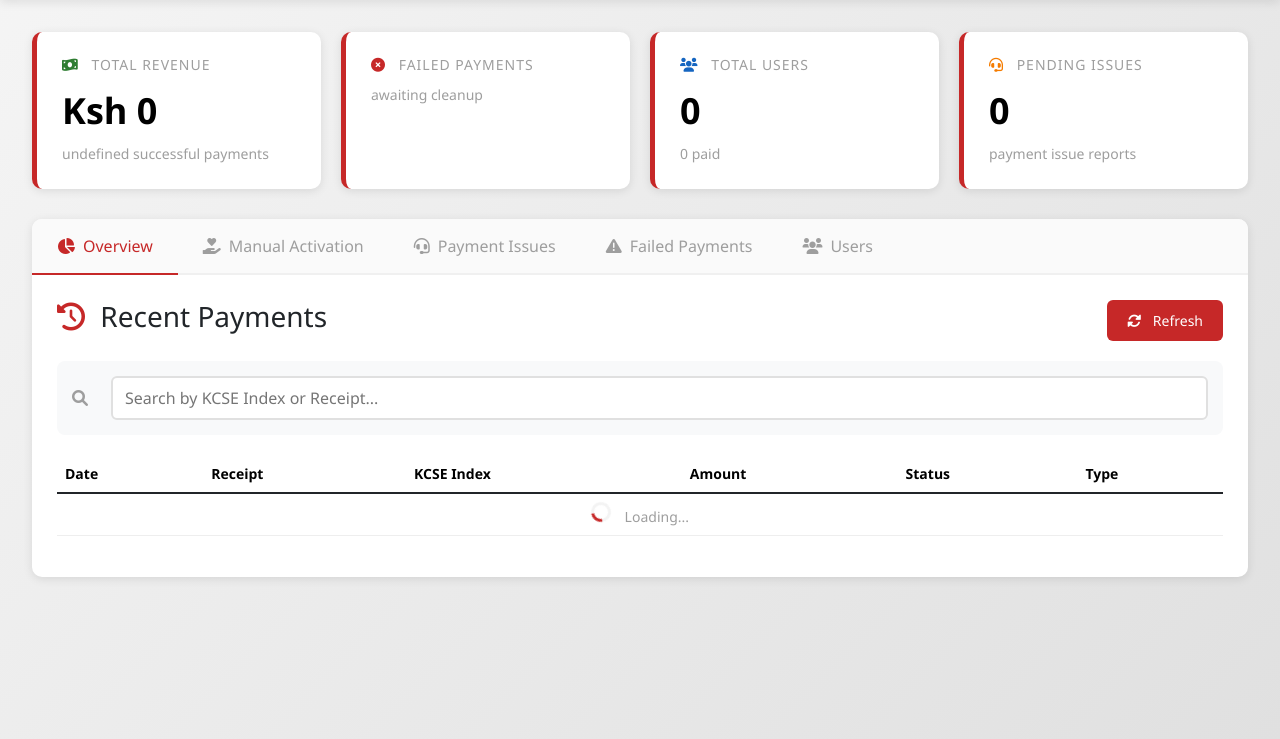
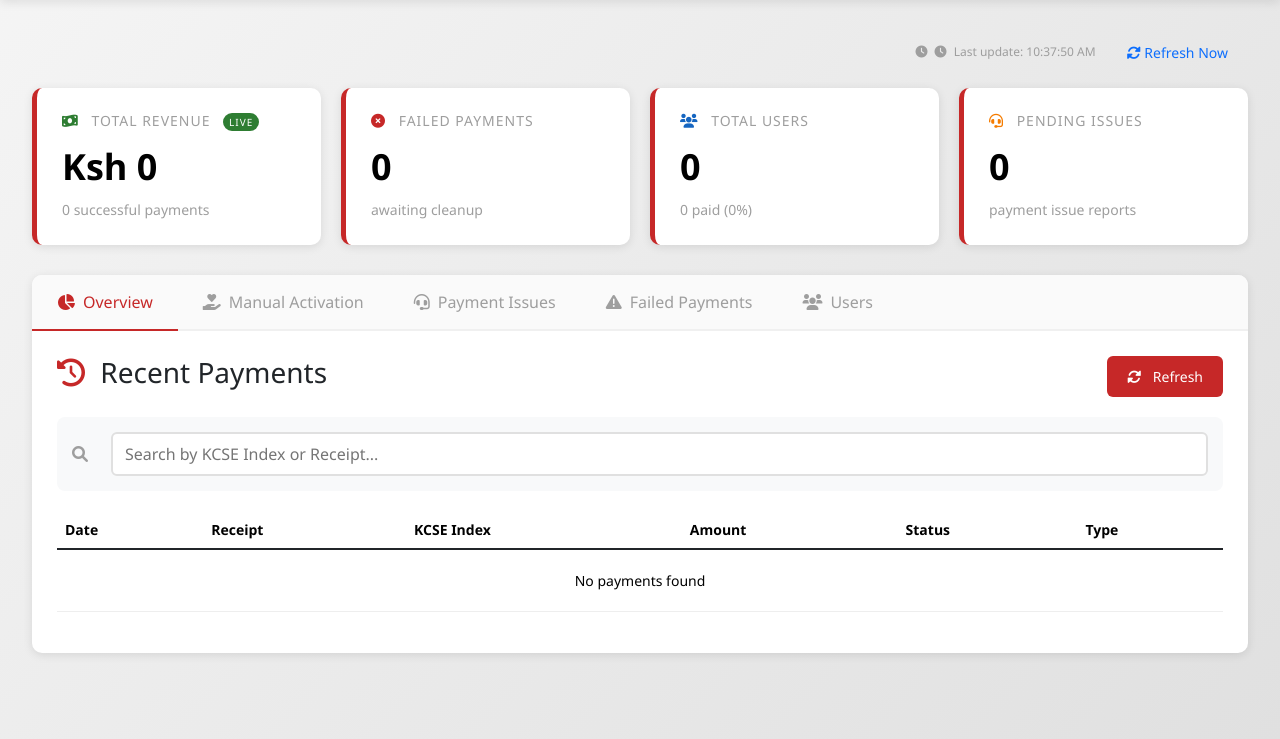
Before and after one commit to Hean-Macharia/cluster-points, a Flask app: page /admin/dashboard in a window 1280 px wide. Shown: the part 61-800 px from the top of the page. Run offline with Flask 3, Linux system fonts and the light colour scheme; the visitor is signed in with stand-in values (Sample User, id 1); data that the repository does not hold is empty.

Commit message:
working  version

```diff
--- a/app.py
+++ b/app.py
@@ -1530,22 +1530,70 @@ def admin_dashboard():
 @admin_required
 def admin_stats():
     try:
-        total_payments = payments_collection.count_documents({'status': 'completed'})
-        total_amount = sum(p.get('amount', 0) for p in payments_collection.find({'status': 'completed'}))
+        # Get ALL completed payments
+        all_completed = list(payments_collection.find({'status': 'completed'}))
+
+        # Calculate total from ALL completed payments (real-time total)
+        total_amount = sum(p.get('amount', PAYMENT_AMOUNT) for p in all_completed)
+        total_successful = len(all_completed)
+
+        # Get failed payments count
+        failed_payments = payments_collection.count_documents({'status': 'failed'})
+
+        # Get user stats
         total_users = users_collection.count_documents({})
         paid_users = users_collection.count_documents({'payment_status': 'completed'})
+
+        # Get pending payment issues count
+        pending_issues = 0
+        try:
+            if db is not None and hasattr(payment_issues_collection, 'count_documents'):
+                pending_issues = payment_issues_collection.count_documents({'status': 'pending'})
+        except:
+            pass
+
+        # Get recent payments (last 50) for display
+        recent_payments = list(payments_collection.find(
+            {'status': 'completed'},
+            sort=[('created_at', -1)],
+            limit=50
+        ))
+
+        # Format recent payments
+        formatted_payments = []
+        for payment in recent_payments:
+            user = users_collection.find_one({'user_id': payment.get('user_id')})
+
+            formatted_payments.append({
+                'created_at': payment.get('created_at').isoformat() if payment.get('created_at') else datetime.now().isoformat(),
+                'mpesa_receipt': payment.get('mpesa_receipt', 'N/A'),
+                'kcse_index': payment.get('kcse_index', user.get('kcse_index', 'N/A') if user else 'N/A'),
+                'amount': payment.get('amount', PAYMENT_AMOUNT),
+                'status': payment.get('status', 'completed'),
+                'manual_payment': payment.get('manual_payment', False)
+            })
+
+        # Calculate conversion rate
+        conversion_rate = round((paid_users / total_users * 100), 2) if total_users > 0 else 0
 
         return jsonify({
             'success': True,
             'stats': {
-                'total_payments': total_payments,
                 'total_amount': total_amount,
+                'total_successful': total_successful,
+                'failed_payments': failed_payments,
                 'total_users': total_users,
                 'paid_users': paid_users,
-                'pending_users': total_users - paid_users
-            }
+                'pending_users': total_users - paid_users,
+                'pending_issues': pending_issues,
+                'conversion_rate': conversion_rate
+            },
+            'recent_payments': formatted_payments
         })
-    except Exception as e:
+
+    except Exception as e:
+        logger.error(f"Admin stats error: {str(e)}")
+        logger.error(traceback.format_exc())
         return jsonify({'success': False, 'error': str(e)}), 500
 
 @app.route('/admin/api/users')
@@ -1697,10 +1745,17 @@ def allowed_file(filename):
 
 # Create payment_issues collection if using MongoDB
 # Create payment_issues collection if using MongoDB
+# Create payment_issues collection if using MongoDB (only once)
 if db is not None:
     payment_issues_collection = db['payment_issues']
+    # Create index for faster queries
+    payment_issues_collection.create_index('kcse_index')
+    payment_issues_collection.create_index('email')
+    payment_issues_collection.create_index('status')
+    print("✅ Payment issues collection ready")
 else:
     payment_issues_collection = DummyCollection()
+    print("⚠️ Using dummy collection for payment issues")
 
 # ===== PAYMENT ISSUE REPORTING ROUTES =====
 
@@ -1964,6 +2019,35 @@ def admin_get_screenshot(issue_id):
     except Exception as e:
         return jsonify({'error': str(e)}), 500
 
+@app.route('/api/check-pending-activation', methods=['POST'])
+def check_pending_activation():
+    """Check if user has a pending activation request"""
+    try:
+        data = request.json
+        identifier = data.get('identifier', '')
+
+        if not identifier:
+            return jsonify({'success': True, 'has_pending_activation': False})
+
+        pending = payment_issues_collection.find_one({
+            '$or': [
+                {'kcse_index': identifier},
+                {'email': identifier}
+            ],
+            'status': 'pending'
+        })
+
+        if pending:
+            return jsonify({
+                'success': True,
+                'has_pending_activation': True,
+                'reported_at': pending['reported_at'].isoformat() if pending.get('reported_at') else None
+            })
+
+        return jsonify({'success': True, 'has_pending_activation': False})
+
+    except Exception as e:
+        return jsonify({'success': False, 'error': str(e)}), 500
 
 # Email helper functions (implement based on your email service)
 def send_confirmation_email(email, kcse_index, issue_id):
@@ -1980,6 +2064,19 @@ def send_rejection_email(email, kcse_index, reason):
     """Send rejection email to user"""
     # Implement your email sending logic here
     pass
+@app.route('/admin/api/delete-failed-payments', methods=['POST'])
+@admin_required
+def admin_delete_failed_payments():
+    """Delete all failed payments"""
+    try:
+        result = payments_collection.delete_many({'status': 'failed'})
+        return jsonify({
+            'success': True,
+            'message': f'Deleted {result.deleted_count} failed payment records'
+        })
+    except Exception as e:
+        logger.error(f"Delete failed payments error: {str(e)}")
+        return jsonify({'success': False, 'error': str(e)}), 500
 
 if __name__ == '__main__':
     print("=" * 60)
--- a/templates/admin_dashboard.html
+++ b/templates/admin_dashboard.html
@@ -83,6 +83,12 @@
             border-radius: 10px;
             box-shadow: 0 2px 10px rgba(0,0,0,0.1);
             border-left: 5px solid var(--kuccps-red);
+            transition: transform 0.2s, box-shadow 0.2s;
+        }
+
+        .stat-card:hover {
+            transform: translateY(-2px);
+            box-shadow: 0 4px 15px rgba(0,0,0,0.15);
         }
 
         .stat-card h3 {
@@ -103,6 +109,16 @@
         .stat-label {
             color: var(--kuccps-medium-grey);
             font-size: 14px;
+        }
+
+        .live-badge {
+            background: var(--kuccps-green);
+            color: white;
+            font-size: 10px;
+            padding: 2px 6px;
+            border-radius: 10px;
+            margin-left: 8px;
+            vertical-align: middle;
         }
 
         .tab-container {
@@ -395,6 +411,18 @@
             border-radius: 6px;
             margin-bottom: 20px;
             font-size: 14px;
+            animation: slideIn 0.3s ease;
+        }
+
+        @keyframes slideIn {
+            from {
+                transform: translateY(-20px);
+                opacity: 0;
+            }
+            to {
+                transform: translateY(0);
+                opacity: 1;
+            }
         }
 
         .alert-success {
@@ -447,12 +475,11 @@
             cursor: pointer;
         }
 
-        .issue-card {
-            background: #f8f9fa;
-            border-left: 4px solid var(--kuccps-orange);
+        .last-update {
+            font-size: 12px;
+            color: var(--kuccps-medium-grey);
             margin-bottom: 15px;
-            padding: 15px;
-            border-radius: 8px;
+            text-align: right;
         }
 
         @media (max-width: 768px) {
@@ -472,6 +499,10 @@
             .modal-content {
                 width: 95%;
                 padding: 20px;
+            }
+
+            .stats-grid {
+                grid-template-columns: 1fr;
             }
         }
     </style>
@@ -486,10 +517,19 @@
     </div>
 
     <div class="container">
+        <!-- Last Update Info -->
+        <div class="last-update">
+            <i class="fas fa-clock me-1"></i>
+            <span id="lastUpdateTime">Last update: Just now</span>
+            <button class="btn btn-sm btn-outline-primary ms-2" onclick="manualRefresh()">
+                <i class="fas fa-sync-alt"></i> Refresh Now
+            </button>
+        </div>
+
         <!-- Stats Cards -->
         <div class="stats-grid" id="statsGrid">
             <div class="stat-card">
-                <h3><i class="fas fa-money-bill-wave me-2" style="color: var(--kuccps-green);"></i> Total Revenue</h3>
+                <h3><i class="fas fa-money-bill-wave me-2" style="color: var(--kuccps-green);"></i> Total Revenue <span class="live-badge">LIVE</span></h3>
                 <div class="stat-number" id="totalAmount">Ksh 0</div>
                 <div class="stat-label" id="successfulCount">0 successful payments</div>
             </div>
@@ -801,6 +841,8 @@
     <script>
         let currentTab = 'overview';
         let deleteCallback = null;
+        let lastTotalAmount = 0;
+        let lastCheckTime = new Date();
         let allData = {
             payments: [],
             failed: [],
@@ -813,13 +855,41 @@
         document.addEventListener('DOMContentLoaded', function() {
             loadStats();
             loadOverview();
+            updateTimestamp();
 
             // Setup form submission
             document.getElementById('manualPaymentForm').addEventListener('submit', function(e) {
                 e.preventDefault();
                 addManualPayment();
             });
+
+            // Start real-time updates
+            startRealTimeUpdates();
         });
+
+        // Update timestamp
+        function updateTimestamp() {
+            const now = new Date();
+            const timeStr = now.toLocaleTimeString();
+            document.getElementById('lastUpdateTime').innerHTML = `<i class="fas fa-clock me-1"></i> Last update: ${timeStr}`;
+        }
+
+        // Start real-time updates
+        function startRealTimeUpdates() {
+            // Update every 10 seconds
+            setInterval(() => {
+                if (currentTab) {
+                    refreshAllData();
+                }
+            }, 10000);
+        }
+
+        // Refresh all data
+        async function refreshAllData() {
+            await loadStats();
+            await loadTabData(currentTab);
+            updateTimestamp();
+        }
 
         // Show alert
         function showAlert(message, type) {
@@ -832,7 +902,6 @@
             `;
 
             const container = document.getElementById('alertContainer');
-            container.innerHTML = '';
             container.appendChild(alertDiv);
 
             setTimeout(() => {
@@ -870,25 +939,40 @@
             }
         }
 
+        // Manual refresh
+        function manualRefresh() {
+            refreshAllData();
+            showAlert('Dashboard manually refreshed', 'info');
+        }
+
         // Refresh all data
         function refreshData() {
-            loadStats();
-            loadTabData(currentTab);
+            refreshAllData();
             showAlert('Data refreshed successfully', 'success');
         }
 
-        // Load stats
+        // Load stats with real-time updates
         async function loadStats() {
             try {
                 const response = await fetch('/admin/api/stats');
                 const data = await response.json();
 
                 if (data.success) {
-                    document.getElementById('totalAmount').textContent = `Ksh ${data.stats.total_amount.toLocaleString()}`;
+                    const currentTotal = data.stats.total_amount;
+
+                    // Check for new payments
+                    if (lastTotalAmount > 0 && currentTotal > lastTotalAmount) {
+                        const difference = currentTotal - lastTotalAmount;
+                        showAlert(`💰 New payment received! +Ksh ${difference.toLocaleString()}`, 'success');
+                    }
+
+                    lastTotalAmount = currentTotal;
+
+                    document.getElementById('totalAmount').textContent = `Ksh ${currentTotal.toLocaleString()}`;
                     document.getElementById('successfulCount').textContent = `${data.stats.total_successful} successful payments`;
                     document.getElementById('failedCount').textContent = data.stats.failed_payments;
                     document.getElementById('totalUsers').textContent = data.stats.total_users;
-                    document.getElementById('paidUsers').textContent = `${data.stats.paid_users} paid`;
+                    document.getElementById('paidUsers').textContent = `${data.stats.paid_users} paid (${data.stats.conversion_rate}%)`;
                     document.getElementById('pendingIssues').textContent = data.stats.pending_issues || 0;
 
                     allData.payments = data.recent_payments || [];
@@ -1468,14 +1552,6 @@
                 showAlert('Failed to delete user', 'error');
             }
         }
-
-        // Auto-refresh every 30 seconds
-        setInterval(() => {
-            if (currentTab) {
-                loadStats();
-                loadTabData(currentTab);
-            }
-        }, 30000);
     </script>
 </body>
 </html>
```
